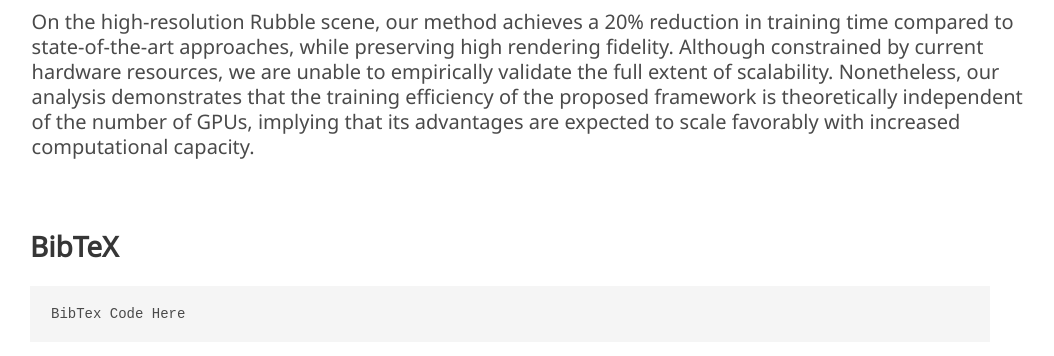
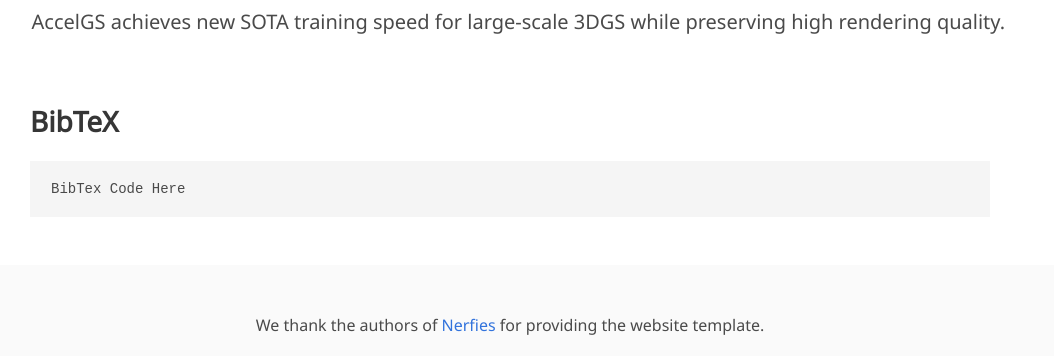
Before and after one commit to aicodeclub/AccelGS, a plain HTML site: page index.html in a window 1280 px wide. Shown: the part 1711-2067 px from the top of the page, without its empty margins (130-1184 px from the left). Drawn offline with nearby package versions, Linux system fonts and the light colour scheme; some icons are missing; a web font is replaced by a local one.

Commit message:
Update index.html

```diff
--- a/index.html
+++ b/index.html
@@ -181,10 +181,7 @@
 
       <!-- Caption -->
       <h2 class="subtitle mt-3  has-text-left"  style="max-width: 90%; margin: 0 auto; padding-left: 2em;">
-On the high-resolution Rubble scene, our method achieves a 20% reduction in training time compared to state-of-the-art approaches, while
-preserving high rendering fidelity. Although constrained by current hardware resources, we are unable to empirically validate the full extent
-of scalability. Nonetheless, our analysis demonstrates that the training efficiency of the proposed framework is theoretically independent of
-the number of GPUs, implying that its advantages are expected to scale favorably with increased computational capacity.
+      AccelGS achieves new SOTA training speed for large-scale 3DGS while preserving high rendering quality.
       </h2>
 
     </div>
```
